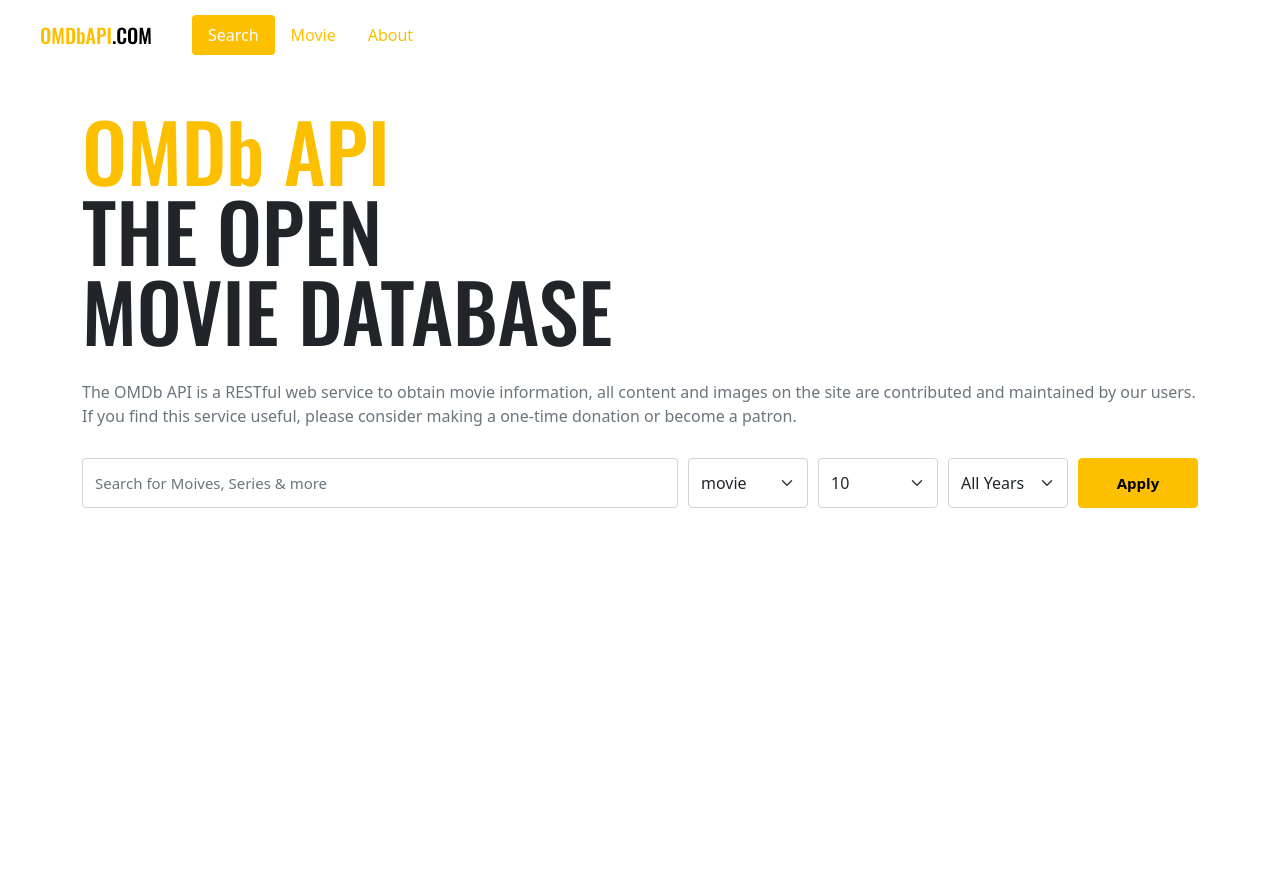
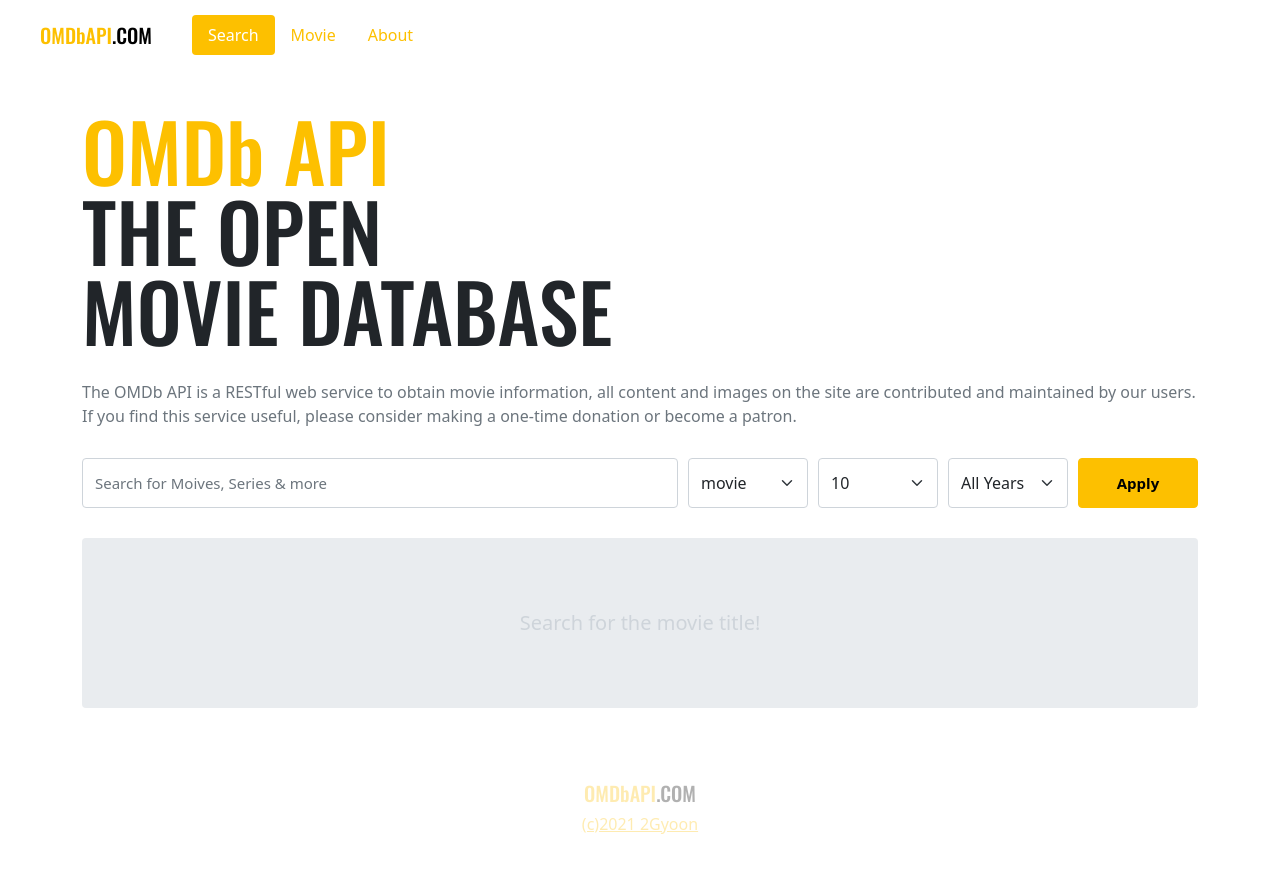
Before and after one commit to 2Gyoon/movie_app, a Vue app: page / in a window 1280 px wide. Shown: the top 872 px of the page. Before the commit the page ends 800 px from the top, so only its background shows below. Built offline with nearby package versions, Linux system fonts and the light colour scheme.

Commit message:
첫페이지 구조 footer 까지

```diff
--- a/src/App.vue
+++ b/src/App.vue
@@ -2,14 +2,17 @@
   <Header />
   <RouterView />
   <!--RouterView : 페이지가 바뀔 때 마다 바뀌는 부분-->
+  <Footer />
 </template>
 
 <script>
 import Header from "~/components/Header.vue";
+import Footer from "~/components/Footer.vue";
 
 export default {
   components: {
     Header,
+    Footer
   },
 };
 </script>
--- /dev/null
+++ b/src/components/Footer.vue
@@ -0,0 +1,30 @@
+<template>
+  <footer>
+    <Logo />
+    <a href="https://github.com/2Gyoon" target="_blank">
+      (c){{ new Date().getFullYear() }} 2Gyoon
+    </a>
+  </footer>
+</template>
+
+<script>
+import Logo from "~/components/Logo.vue";
+export default {
+  components: {
+    Logo,
+  },
+};
+</script>
+
+<style lang="scss" scoped>
+footer {
+  padding: 70px 0;
+  text-align: center;
+  opacity: 0.3;
+  text-decoration: none;
+  .logo {
+    display: block;
+    margin-bottom: 4px;
+  }
+}
+</style>
--- a/src/components/MovieList.vue
+++ b/src/components/MovieList.vue
@@ -1,10 +1,11 @@
 <template>
   <div class="container">
-    <div class="inner">
-      <div class="message">
+    <div :class="{ 'no-result': !movies.length }" class="inner">
+      <div v-if="loading" class="spinner-border text-primary"></div>
+      <div v-if="message" class="message">
         {{ message }}
       </div>
-      <div class="movies">
+      <div v-else class="movies">
         <MovieItem v-for="movie in movies" :key="movie.imdbID" :movie="movie" />
       </div>
     </div>
@@ -24,13 +25,32 @@
     message() {
       return this.$store.state.movie.message;
     },
+    loading() {
+      return this.$store.state.movie.loading;
+    },
   },
 };
 </script>
 
 <style lang="scss" scoped>
-.container{
-  .movies{
+@import "~/scss/main.scss";
+
+.container {
+  margin-top: 30px;
+  .inner {
+    background-color: $gray-200;
+    padding: 10px 0;
+    border-radius: 4px;
+    text-align: center;
+    &.no-result {
+      padding: 70px 0;
+    }
+  }
+  .message {
+    color: $gray-400;
+    font-size: 20px;
+  }
+  .movies {
     display: flex;
     flex-wrap: wrap;
     justify-content: center;
--- a/src/scss/main.scss
+++ b/src/scss/main.scss
@@ -1,5 +1,12 @@
 // Default variable overrides
 $primary: #fdc000;
+$container-max-widths: (
+  sm: 540px,
+  md: 704px,
+  lg: 924px,
+  xl: 1140px,
+  xxl: 1364px,
+);
 
 // Required
 @import "../../node_modules/bootstrap/scss/functions";
--- a/src/store/movie.js
+++ b/src/store/movie.js
@@ -1,13 +1,13 @@
 import axios from 'axios'
 import _uniqBy from 'lodash/uniqBy'
 
-export default{
+export default {
   // namespaced :  module화 되어있음을 명시적으로 표현
   namespaced: true,
   // state : data와 같음
   state: () => ({
     movies: [],
-    message: '',
+    message: 'Search for the movie title!',
     loading: false
   }),
   // getters :  computed와 같음
@@ -21,19 +21,26 @@
   // mutations : methods와 같음
   // 변이, 다른 컴포넌트에서는 데이터를 수정하는 것이 허용되지 않음(getters, actions 등..)
   mutations: {
-    updateState(state, payload){
+    updateState(state, payload) {
       Object.keys(payload).forEach(key => {
         state[key] = payload[key]
       })
     },
-    resetMovies(state){
+    resetMovies(state) {
       state.movies = []
     }
   },
   // 비동기
   actions: {
-    async searchMovies({ state, commit }, payload){
-      try{
+    async searchMovies({ state, commit }, payload) {
+      if (state.loading) {
+        return
+      }
+      commit('updateState', {
+        message: '',
+        loading: true
+      })
+      try {
         // Search movies...
         const res = await _fetchMovie({
           ...payload,
@@ -49,9 +56,9 @@
         const total = parseInt(totalResults, 10)
         const pageLength = Math.ceil(total / 10)
         // 추가 요청!
-        if(pageLength > 1){
-          for(let page = 2; page <= pageLength; page++){
-            if(page > (payload.number / 10)) break
+        if (pageLength > 1) {
+          for (let page = 2; page <= pageLength; page++) {
+            if (page > (payload.number / 10)) break
             const res = await _fetchMovie({
               ...payload,
               page: page
@@ -65,17 +72,21 @@
             })
           }
         }
-      }catch(message){
+      } catch (message) {
         commit('updateState', {
           movies: [],
           message: message
+        })
+      } finally {
+        commit('updateState', {
+          loading: false
         })
       }
     }
   }
 }
 
-function _fetchMovie(payload){
+function _fetchMovie(payload) {
   const { title, type, year, page } = payload
   const OMDB_API_KEY = '7035c60c'
   const url = `https://www.omdbapi.com/?apikey=${OMDB_API_KEY}&s=${title}&type=${type}&y=${year}&page=${page}`
@@ -83,7 +94,7 @@
   return new Promise((resolve, reject) => {
     axios.get(url)
       .then((res) => {
-      if(res.data.Error){
+        if (res.data.Error) {
           reject(res.data.Error)
         }
         resolve(res)
```
Lines whose indentation alone changed are shown as unchanged.
